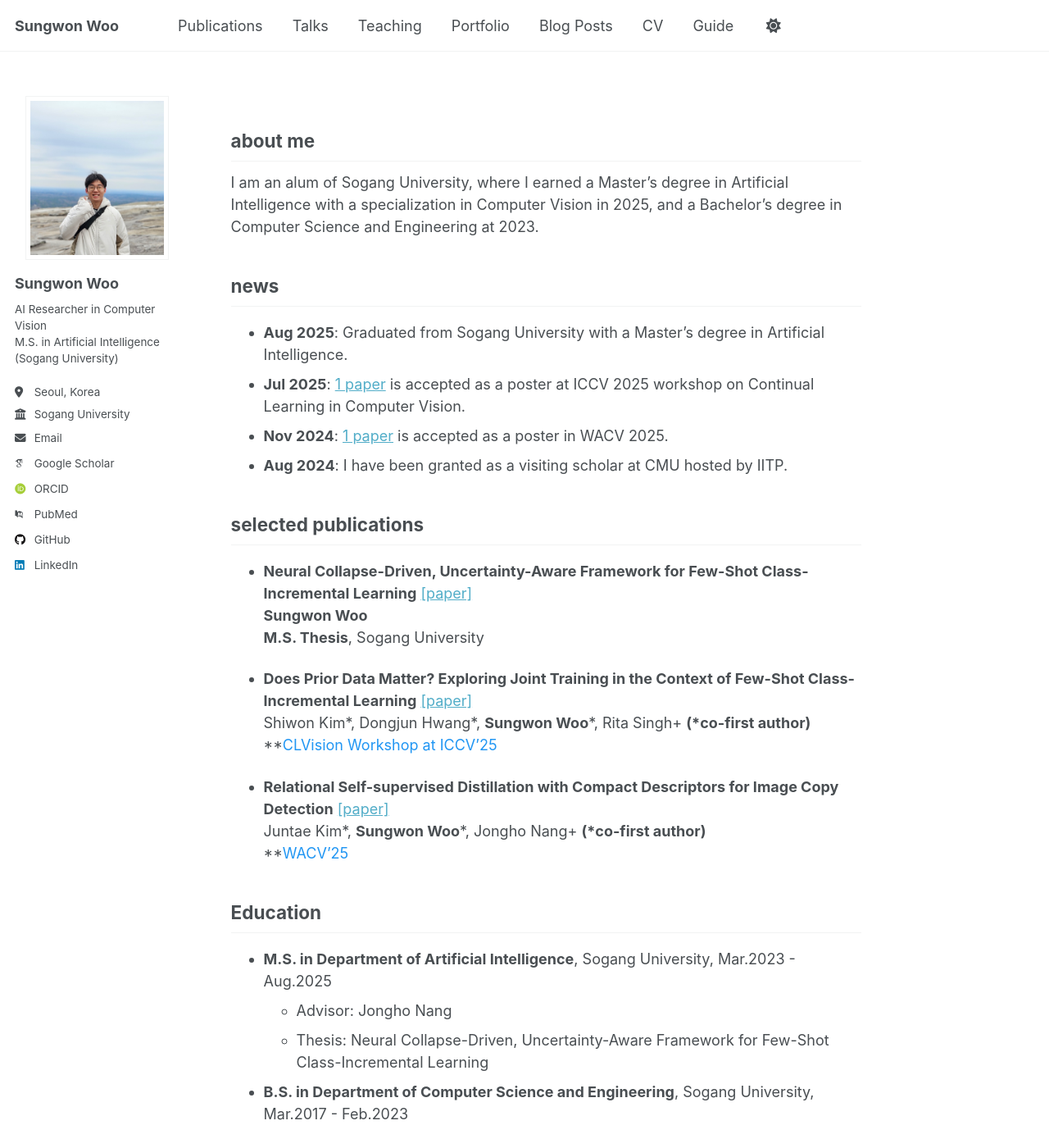
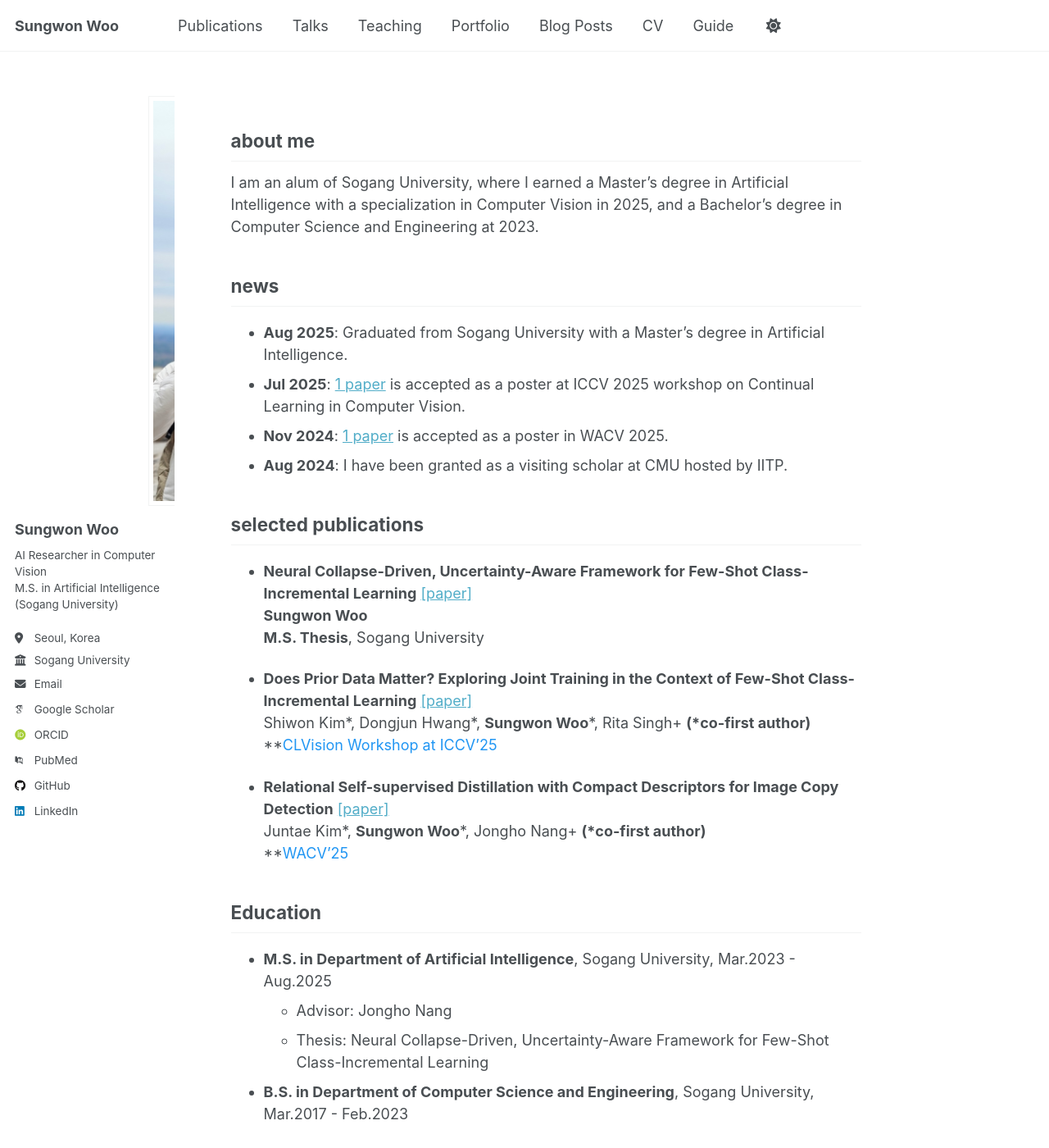
Before and after one commit to sungwon-woo/sungwon-woo.github.io, a Jekyll site: the page built from _pages/about.md, in a window 1280 px wide and 1400 px high. Shown: the whole window at 82% size. Built offline with Jekyll 4.4.1, drawn with Linux system fonts in a browser that asks for light colours; some web fonts are replaced; a script that is not in the unit is left out.

Commit message:
edit main page

```diff
--- a/assets/css/custom.css
+++ b/assets/css/custom.css
@@ -1,7 +1,7 @@
 /* 사이드바 아바타: 항상 정사각형으로 고정 */
 .sidebar .author__avatar {
-  width: 200px !important;         /* 원하는 크기 */
-  height: 200px !important;
+  width: 500px !important;         /* 원하는 크기 */
+  height: 500px !important;
   margin: 0 auto 1rem auto;        /* 가운데 정렬 + 아래 여백 */
 }
 
```
